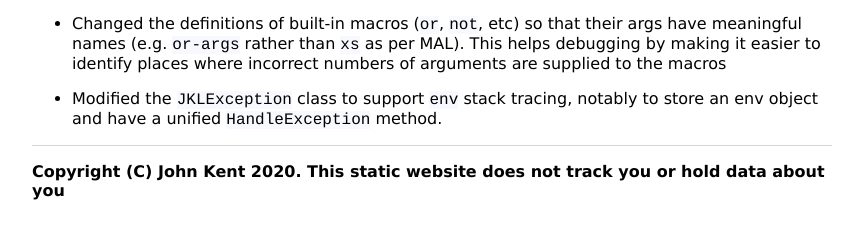
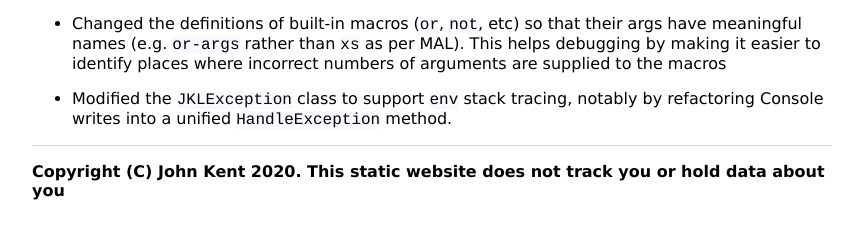
Before and after one commit to KineticLensman/KineticLensman.github.io, a Jekyll site: the page built from _posts/2020-04-03-Journey-continues.md, in a window 1280 px wide and 900 px high, scrolled down 2391 px. Shown: the part 670-897 px from the top of the window, without its empty margins (208-1064 px from the left). Built offline with Jekyll 4.4.1, drawn with Linux system fonts in a browser that asks for light colours.

Commit message:
Exception refactoring

```diff
--- a/_posts/2020-04-03-Journey-continues.md
+++ b/_posts/2020-04-03-Journey-continues.md
@@ -108,4 +108,4 @@ I made several other enhancements based on experience using `JKL`. Some of these
 
 * Changed the definitions of built-in macros (`or`, `not`, etc) so that their args have meaningful names (e.g. `or-args` rather than `xs` as per MAL). This helps debugging by making it easier to identify places where incorrect numbers of arguments are supplied to the macros
 
-* Modified the `JKLException` class to support `env` stack tracing, notably to store an env object and have a unified `HandleException` method.
+* Modified the `JKLException` class to support `env` stack tracing, notably by refactoring Console writes into a unified `HandleException` method.
```
